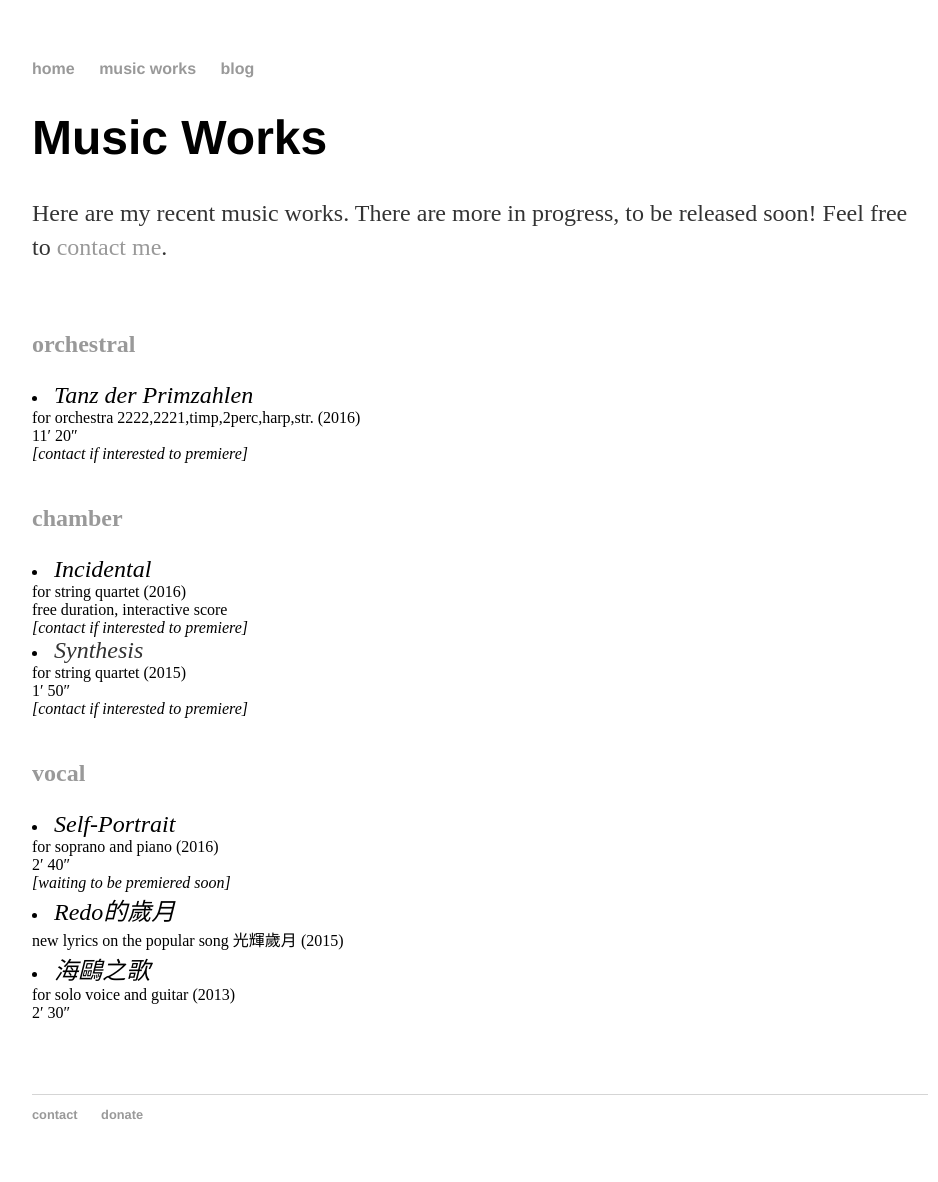
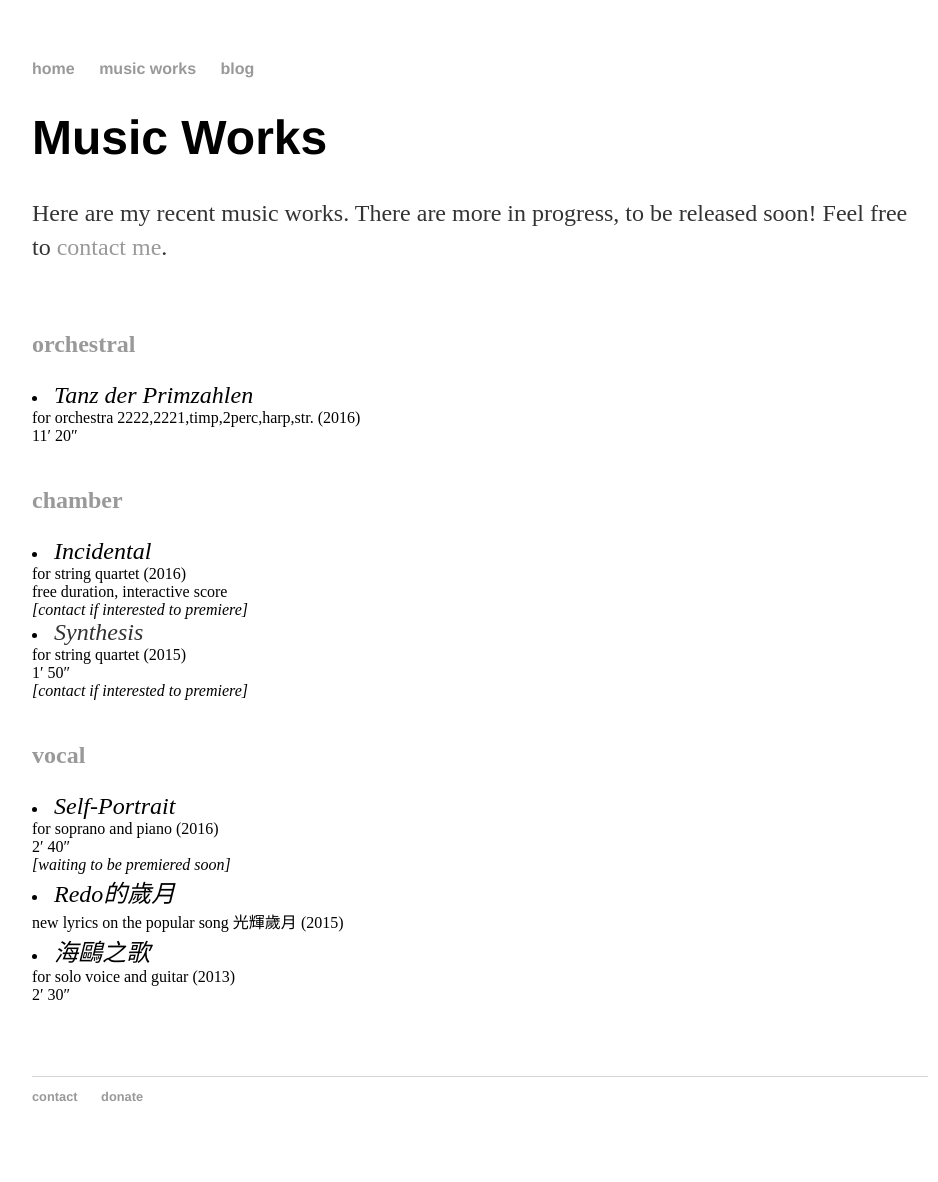
Before and after one commit to maksuihin/maksuihin.github.io, a Jekyll site: the page built from works.html, in a window 1280 px wide. Shown: the whole page, without its empty margins (160-1098 px from the left). Built offline with Jekyll 4.4.1, drawn with Linux system fonts in a browser that asks for light colours.

Commit message:
Update works.html

```diff
--- a/works.html
+++ b/works.html
@@ -12,7 +12,7 @@ title: Music Works by MAK, Sui-hin
 			<p><h2>orchestral</h2></p><u1>
 				<li><em>Tanz der Primzahlen</em>
 				</br>for orchestra 2222,2221,timp,2perc,harp,str. (2016)</br>11′ 20″<br/>
-				<i>[contact if interested to premiere]</i></li>
+				<!--<i>[contact if interested to premiere]</i></li>-->
 				</ul>
 			</br>
 
```
